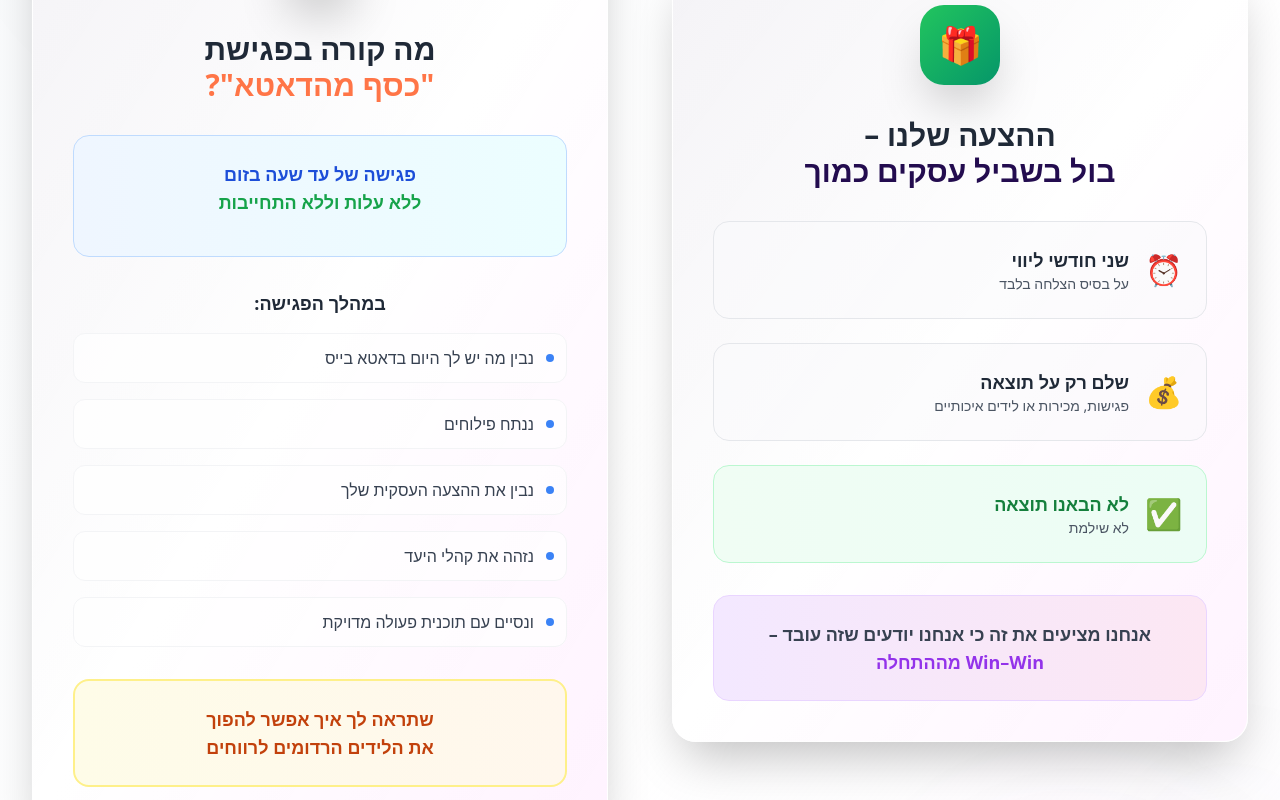
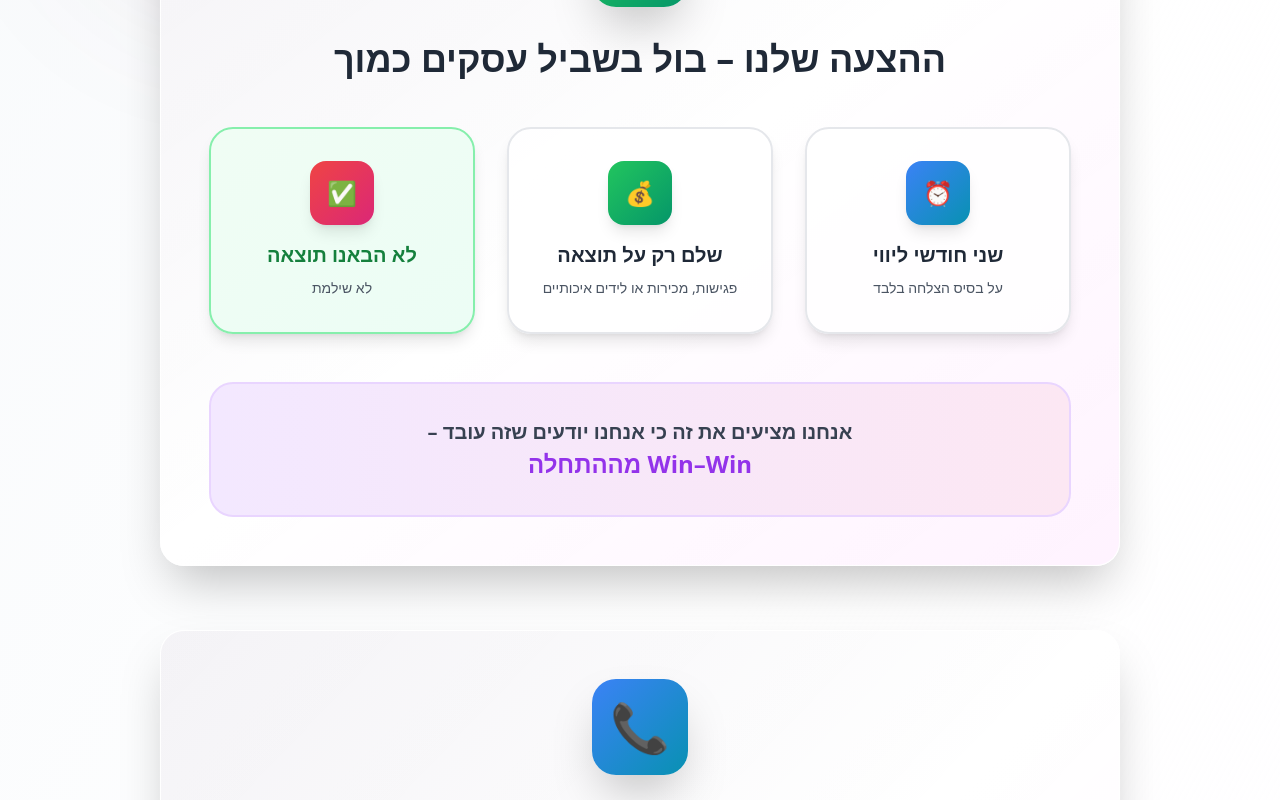
Before and after one commit to rotem-ziv21/data-to-dollars-flow, a React (Vite) app: page / in a window 1280 px wide. Shown: the part 7000-7800 px from the top of the page. Built offline with nearby package versions, Linux system fonts and the light colour scheme.

Commit message:
Redesign "Our Offer" section.
Refactor the design of the "Our Offer" section to improve user focus, removing the split-screen layout.

```diff
--- a/src/pages/Index.tsx
+++ b/src/pages/Index.tsx
@@ -1030,20 +1030,20 @@ export default function Index() {
         </div>
       </section>
 
-      {/* ההצעה שלנו - עיצוב משופר */}
+      {/* ההצעה שלנו - עיצוב ליניארי */}
       <section className="py-32 relative bg-gradient-to-br from-slate-50 via-white to-purple-50/20 overflow-hidden">
         <div className="absolute inset-0">
           <div className="absolute top-20 left-10 w-96 h-96 bg-gradient-to-r from-primary/5 to-secondary/5 rounded-full blur-3xl"></div>
           <div className="absolute bottom-20 right-10 w-80 h-80 bg-gradient-to-r from-accent/5 to-primary/5 rounded-full blur-3xl"></div>
         </div>
 
-        <div className="max-w-7xl mx-auto px-8 relative z-10">
+        <div className="max-w-5xl mx-auto px-8 relative z-10">
           {/* כותרת ראשית */}
           <motion.div
             initial={{ opacity: 0, y: 50 }}
             whileInView={{ opacity: 1, y: 0 }}
             transition={{ duration: 0.8 }}
-            className="text-center mb-20"
+            className="text-center mb-16"
           >
             <motion.h2
               className="text-5xl md:text-7xl font-black mb-6"
@@ -1057,104 +1057,117 @@ export default function Index() {
             <div className="w-32 h-1 bg-gradient-to-r from-primary to-secondary mx-auto rounded-full"></div>
           </motion.div>
 
-          {/* התוכן המרכזי */}
-          <div className="grid lg:grid-cols-2 gap-16 items-center mb-20">
-
-            {/* ההצעה העסקית - שמאל */}
+          {/* ההצעה העסקית */}
           <motion.div
-              initial={{ opacity: 0, x: -50 }}
-              whileInView={{ opacity: 1, x: 0 }}
+            initial={{ opacity: 0, y: 50 }}
+            whileInView={{ opacity: 1, y: 0 }}
             transition={{ duration: 0.8 }}
-              className="order-2 lg:order-1"
+            className="mb-16"
           >
-              <GlowCard className="p-10 h-full bg-gradient-to-br from-white/95 to-white/90">
-                <div className="text-center space-y-8">
+            <GlowCard className="p-12 bg-gradient-to-br from-white/95 to-white/90 text-center">
               <motion.div
-                    className="w-20 h-20 bg-gradient-to-br from-green-500 to-emerald-600 rounded-3xl flex items-center justify-center mx-auto shadow-2xl"
+                className="w-24 h-24 bg-gradient-to-br from-green-500 to-emerald-600 rounded-3xl flex items-center justify-center mx-auto mb-8 shadow-2xl"
                 whileHover={{ rotate: 360, scale: 1.1 }}
                 transition={{ duration: 0.8 }}
               >
-                    <span className="text-4xl">🎁</span>
+                <span className="text-5xl">🎁</span>
               </motion.div>
 
-                  <h3 className="text-2xl md:text-3xl font-black text-gray-800 leading-tight">
-                    ההצעה שלנו –<br />
-                    <span className="text-primary">בול בשביל עסקים כמוך</span>
+              <h3 className="text-3xl md:text-4xl font-black text-gray-800 mb-12 leading-tight">
+                ההצעה שלנו – בול בשביל עסקים כמוך
               </h3>
 
-                  <div className="space-y-6">
+              <div className="grid md:grid-cols-3 gap-8 mb-12">
                 {[
-                      { icon: "⏰", text: "שני חודשי ליווי", subtext: "על בסיס הצלחה בלבד" },
-                      { icon: "💰", text: "שלם רק על תוצאה", subtext: "פגישות, מכירות או לידים איכותיים" },
-                      { icon: "✅", text: "לא הבאנו תוצאה", subtext: "לא שילמת", highlight: true }
+                  {
+                    icon: "⏰",
+                    title: "שני חודשי ליווי",
+                    subtitle: "על בסיס הצלחה בלבד",
+                    color: "from-blue-500 to-cyan-600"
+                  },
+                  {
+                    icon: "💰",
+                    title: "שלם רק על תוצאה",
+                    subtitle: "פגישות, מכירות או לידים איכותיים",
+                    color: "from-green-500 to-emerald-600"
+                  },
+                  {
+                    icon: "✅",
+                    title: "לא הבאנו תוצאה",
+                    subtitle: "לא שילמת",
+                    color: "from-red-500 to-pink-600",
+                    highlight: true
+                  }
                 ].map((item, index) => (
                   <motion.div
                     key={index}
-                        initial={{ opacity: 0, y: 20 }}
+                    initial={{ opacity: 0, y: 30 }}
                     whileInView={{ opacity: 1, y: 0 }}
                     transition={{ delay: index * 0.2 }}
-                        className={`p-6 rounded-2xl border ${item.highlight ? 'bg-gradient-to-r from-green-50 to-emerald-50 border-green-200' : 'bg-gray-50/50 border-gray-200'}`}
+                    whileHover={{ scale: 1.05, y: -5 }}
+                    className={`p-8 rounded-3xl border-2 ${item.highlight ? 'bg-gradient-to-br from-green-50 to-emerald-50 border-green-300' : 'bg-white/80 border-gray-200'} shadow-lg`}
                   >
-                        <div className="flex items-center gap-4">
-                          <span className="text-3xl">{item.icon}</span>
-                          <div className="text-right">
-                            <p className={`text-lg font-bold ${item.highlight ? 'text-green-700' : 'text-gray-800'}`}>
-                              {item.text}
-                            </p>
-                            <p className="text-sm text-gray-600">{item.subtext}</p>
+                    <div className={`w-16 h-16 bg-gradient-to-br ${item.color} rounded-2xl flex items-center justify-center mx-auto mb-4 shadow-lg`}>
+                      <span className="text-2xl">{item.icon}</span>
                     </div>
-                        </div>
+                    <h4 className={`text-xl font-bold mb-2 ${item.highlight ? 'text-green-700' : 'text-gray-800'}`}>
+                      {item.title}
+                    </h4>
+                    <p className="text-sm text-gray-600 leading-relaxed">{item.subtitle}</p>
                   </motion.div>
                 ))}
               </div>
 
               <motion.div
-                    className="bg-gradient-to-r from-purple-100 to-pink-100 rounded-2xl p-6 border border-purple-200"
+                className="bg-gradient-to-r from-purple-100 to-pink-100 rounded-3xl p-8 border-2 border-purple-200"
                 whileHover={{ scale: 1.02 }}
+                initial={{ opacity: 0, scale: 0.9 }}
+                whileInView={{ opacity: 1, scale: 1 }}
+                transition={{ delay: 0.6 }}
               >
-                    <p className="text-lg font-bold text-gray-700">
+                <p className="text-xl font-bold text-gray-700 leading-relaxed">
                   אנחנו מציעים את זה כי אנחנו יודעים שזה עובד –<br />
-                      <span className="text-purple-600 font-black">Win–Win מההתחלה</span>
+                  <span className="text-purple-600 font-black text-2xl">Win–Win מההתחלה</span>
                 </p>
               </motion.div>
-                </div>
             </GlowCard>
           </motion.div>
 
-            {/* מה קורה בפגישה - ימין */}
+          {/* מה קורה בפגישה */}
           <motion.div
-              initial={{ opacity: 0, x: 50 }}
-              whileInView={{ opacity: 1, x: 0 }}
-              transition={{ duration: 0.8, delay: 0.2 }}
-              className="order-1 lg:order-2"
+            initial={{ opacity: 0, y: 50 }}
+            whileInView={{ opacity: 1, y: 0 }}
+            transition={{ duration: 0.8, delay: 0.3 }}
+            className="mb-16"
           >
-              <GlowCard className="p-10 h-full bg-gradient-to-br from-white/95 to-white/90">
-                <div className="text-center space-y-8">
+            <GlowCard className="p-12 bg-gradient-to-br from-white/95 to-white/90 text-center">
               <motion.div
-                    className="w-20 h-20 bg-gradient-to-br from-blue-500 to-cyan-600 rounded-3xl flex items-center justify-center mx-auto shadow-2xl"
+                className="w-24 h-24 bg-gradient-to-br from-blue-500 to-cyan-600 rounded-3xl flex items-center justify-center mx-auto mb-8 shadow-2xl"
                 whileHover={{ rotate: 360, scale: 1.1 }}
                 transition={{ duration: 0.8 }}
               >
-                    <span className="text-4xl">📞</span>
+                <span className="text-5xl">📞</span>
               </motion.div>
 
-                  <h3 className="text-2xl md:text-3xl font-black text-gray-800 leading-tight">
-                    מה קורה בפגישת<br />
-                    <span className="text-secondary">"כסף מהדאטא"?</span>
+              <h3 className="text-3xl md:text-4xl font-black text-gray-800 mb-8 leading-tight">
+                מה קורה בפגישת "כסף מהדאטא"?
               </h3>
 
               <motion.div
-                    className="bg-gradient-to-r from-blue-50 to-cyan-50 rounded-2xl p-6 border border-blue-200"
+                className="bg-gradient-to-r from-blue-50 to-cyan-50 rounded-3xl p-8 border-2 border-blue-200 mb-12"
                 whileHover={{ scale: 1.02 }}
               >
-                    <p className="text-lg font-bold text-blue-700 mb-4">
-                      פגישה של עד שעה בזום<br />
-                      <span className="text-green-600">ללא עלות וללא התחייבות</span>
+                <p className="text-2xl font-bold text-blue-700 mb-4">
+                  פגישה של עד שעה בזום
+                </p>
+                <p className="text-xl font-bold text-green-600">
+                  ללא עלות וללא התחייבות
                 </p>
               </motion.div>
 
-                  <div className="space-y-4">
-                    <p className="text-lg font-bold text-gray-800 mb-4">במהלך הפגישה:</p>
+              <div className="max-w-3xl mx-auto">
+                <p className="text-xl font-bold text-gray-800 mb-8">במהלך הפגישה:</p>
+                <div className="grid md:grid-cols-2 gap-6 mb-12">
                   {[
                     "נבין מה יש לך היום בדאטא בייס",
                     "ננתח פילוחים",
@@ -1164,23 +1177,26 @@ export default function Index() {
                   ].map((item, index) => (
                     <motion.div
                       key={index}
-                        className="flex items-center gap-3 text-right bg-white/70 rounded-xl p-3 border border-gray-100"
-                        initial={{ opacity: 0, x: 20 }}
-                        whileInView={{ opacity: 1, x: 0 }}
+                      className="flex items-center gap-4 bg-white/90 rounded-2xl p-6 border border-gray-100 shadow-sm"
+                      initial={{ opacity: 0, y: 20 }}
+                      whileInView={{ opacity: 1, y: 0 }}
                       transition={{ delay: 0.1 * index }}
-                        whileHover={{ scale: 1.02, backgroundColor: 'rgba(59, 130, 246, 0.05)' }}
+                      whileHover={{ scale: 1.03, backgroundColor: 'rgba(59, 130, 246, 0.05)' }}
                     >
-                        <div className="w-2 h-2 bg-blue-500 rounded-full flex-shrink-0"></div>
-                        <p className="text-gray-700 font-medium">{item}</p>
+                      <div className="w-3 h-3 bg-blue-500 rounded-full flex-shrink-0"></div>
+                      <p className="text-gray-700 font-medium text-right">{item}</p>
                     </motion.div>
                   ))}
                 </div>
 
                 <motion.div
-                    className="bg-gradient-to-r from-yellow-50 to-orange-50 rounded-2xl p-6 border-2 border-yellow-200"
+                  className="bg-gradient-to-r from-yellow-50 to-orange-50 rounded-3xl p-8 border-2 border-yellow-200"
                   whileHover={{ scale: 1.02 }}
+                  initial={{ opacity: 0, scale: 0.9 }}
+                  whileInView={{ opacity: 1, scale: 1 }}
+                  transition={{ delay: 0.8 }}
                 >
-                    <p className="text-lg font-black text-orange-700">
+                  <p className="text-2xl font-black text-orange-700 leading-tight">
                     שתראה לך איך אפשר להפוך<br />
                     את הלידים הרדומים לרווחים
                   </p>
@@ -1188,7 +1204,6 @@ export default function Index() {
               </div>
             </GlowCard>
           </motion.div>
-          </div>
 
           {/* כפתורי פעולה */}
           <motion.div
@@ -1203,7 +1218,7 @@ export default function Index() {
             >
               <Button
                 size="lg"
-                className="gradient-secondary hover:opacity-90 transition-all duration-300 text-white px-20 py-10 text-2xl md:text-3xl font-black rounded-3xl box-shadow-intense relative overflow-hidden group min-w-[600px]"
+                className="gradient-secondary hover:opacity-90 transition-all duration-300 text-white px-16 py-10 text-2xl md:text-3xl font-black rounded-3xl box-shadow-intense relative overflow-hidden group w-full max-w-2xl mx-auto"
               >
                 <motion.div
                   className="absolute inset-0 bg-gradient-to-r from-white/20 via-transparent to-white/20 opacity-0 group-hover:opacity-100"
@@ -1222,7 +1237,7 @@ export default function Index() {
               animate={{ scale: [1, 1.02, 1] }}
               transition={{ duration: 2, repeat: Infinity, ease: "easeInOut" }}
             >
-              <div className="bg-gradient-to-r from-yellow-100 to-orange-100 border-2 border-yellow-300 rounded-3xl px-8 py-6 shadow-lg">
+              <div className="bg-gradient-to-r from-yellow-100 to-orange-100 border-2 border-yellow-300 rounded-3xl px-10 py-6 shadow-lg max-w-2xl mx-auto">
                 <p className="text-xl font-black text-yellow-800 flex items-center justify-center gap-3">
                   <span className="text-2xl">📍</span>
                   ההצעה זמינה כרגע ללא עלות – למתאמים ראשונים בלבד
```
Lines whose indentation alone changed are shown as unchanged.
